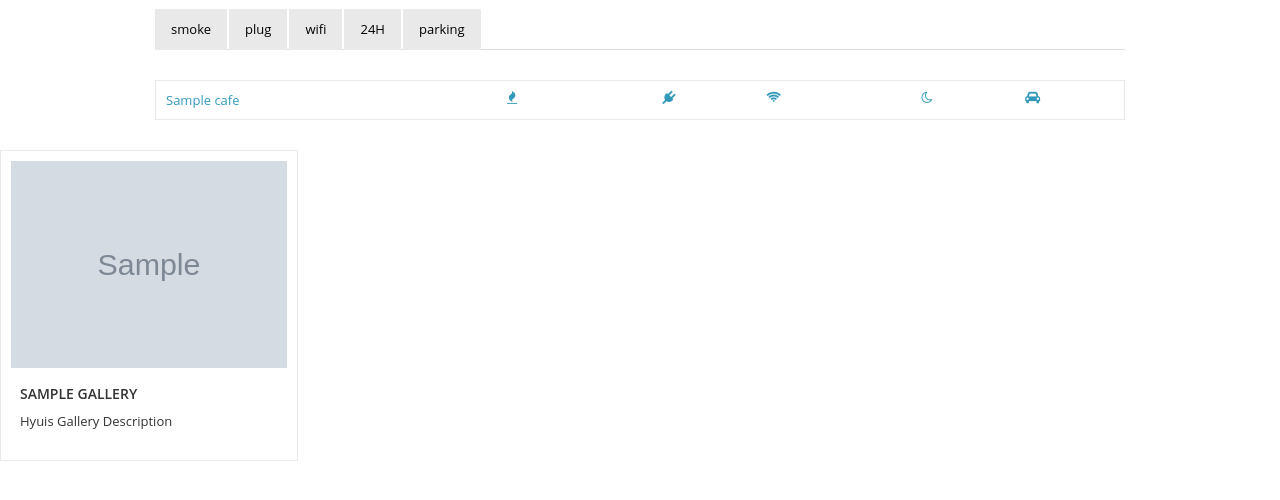
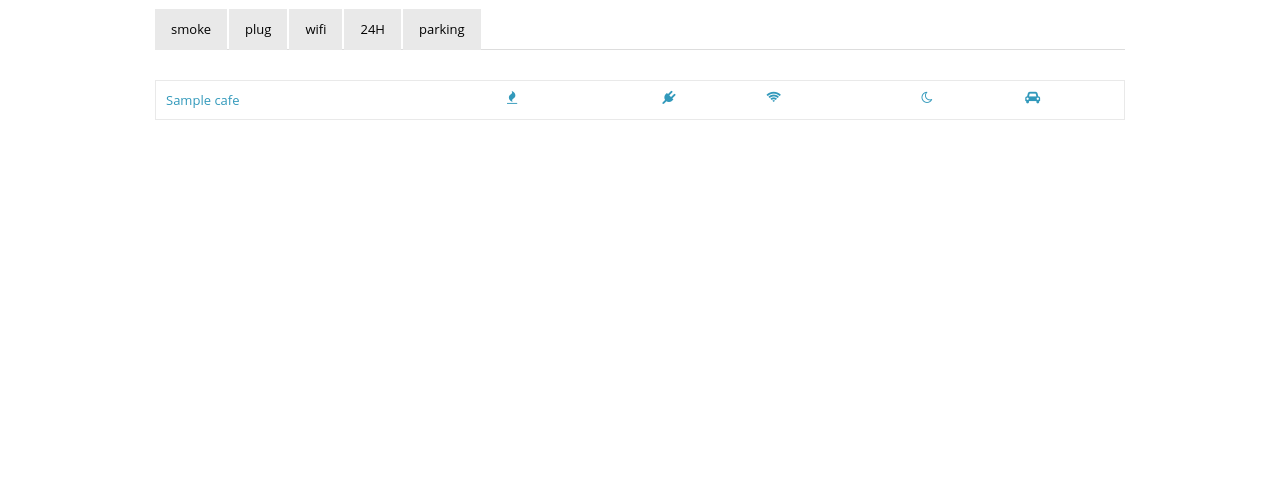
Before and after one commit to JooeunAhn/cafegory, a Django app: template cafegory/cafe/templates/cafe/index.html in a window 1280 px wide. Shown: the part 100-600 px from the top of the page. Run offline with Django 3.2, Linux system fonts and the light colour scheme; tables that the repository leaves empty hold one stand-in row (values such as "Sample post"); the template is opened without the code that fills it: values that come from a table or form of the project are taken from there, most other values are stand-ins (such as "Sample title", 1, 10 or a date in 2020); grey boxes marked "Sample" are stand-in pictures; style sheets or scripts are compiled from the project's sources; some libraries are stand-ins or nearby versions.

Commit message:
fix index.html

```diff
--- a/cafegory/cafe/templates/cafe/index.html
+++ b/cafegory/cafe/templates/cafe/index.html
@@ -85,32 +85,6 @@
       </div>
       </div> <!-- / .row -->
     </div>
-
-    <!-- CONTENT
-    ================================================== -->
-
-
-      <div class="row isotope-container">
-        {% for gallery in gallery_list %}
-        <div class="col-sm-4 col-lg-3 isotope-item {% for category in gallery.category.all %}{{category.title}} {% endfor %}">
-
-          <a href="{% url 'gallery:gallery_detail' gallery.pk %}" class="thumbnail">
-            <img src="{{ gallery.image.url }}" alt="...">
-            <div class="caption">
-              <h5>{{gallery.title}}</h5>
-               <p>
-                Hyuis Gallery Description
-               </p>
-            </div>
-          </a>
-        </div>
-        {% endfor %}
-      </div> <!-- / .row -->
-    </div> <!-- / .container -->
-
-
-
-
     <script src="{% static 'assets/js/isotope.pkgd.min.js' %}"></script>
     <script src="{% static 'assets/js/imagesloaded.pkgd.min.js' %}"></script>
 
```
